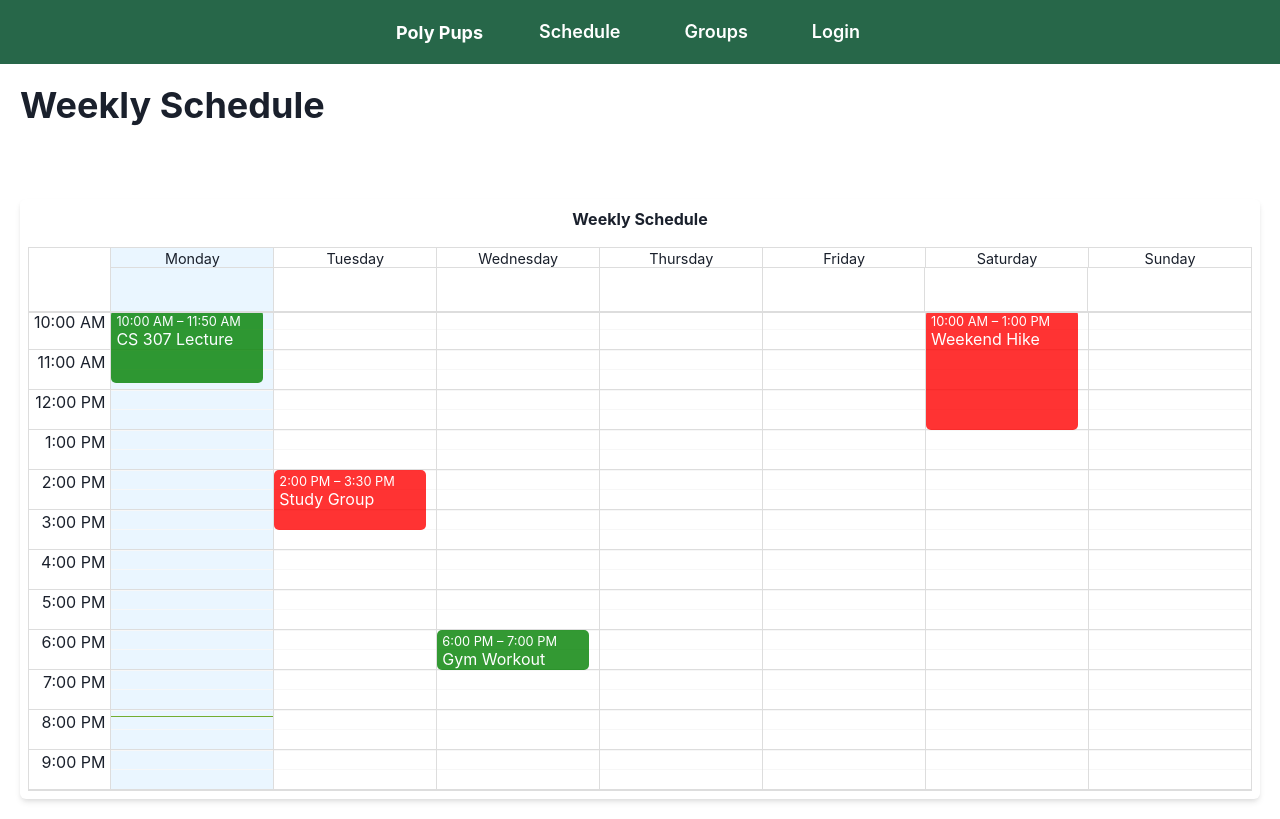
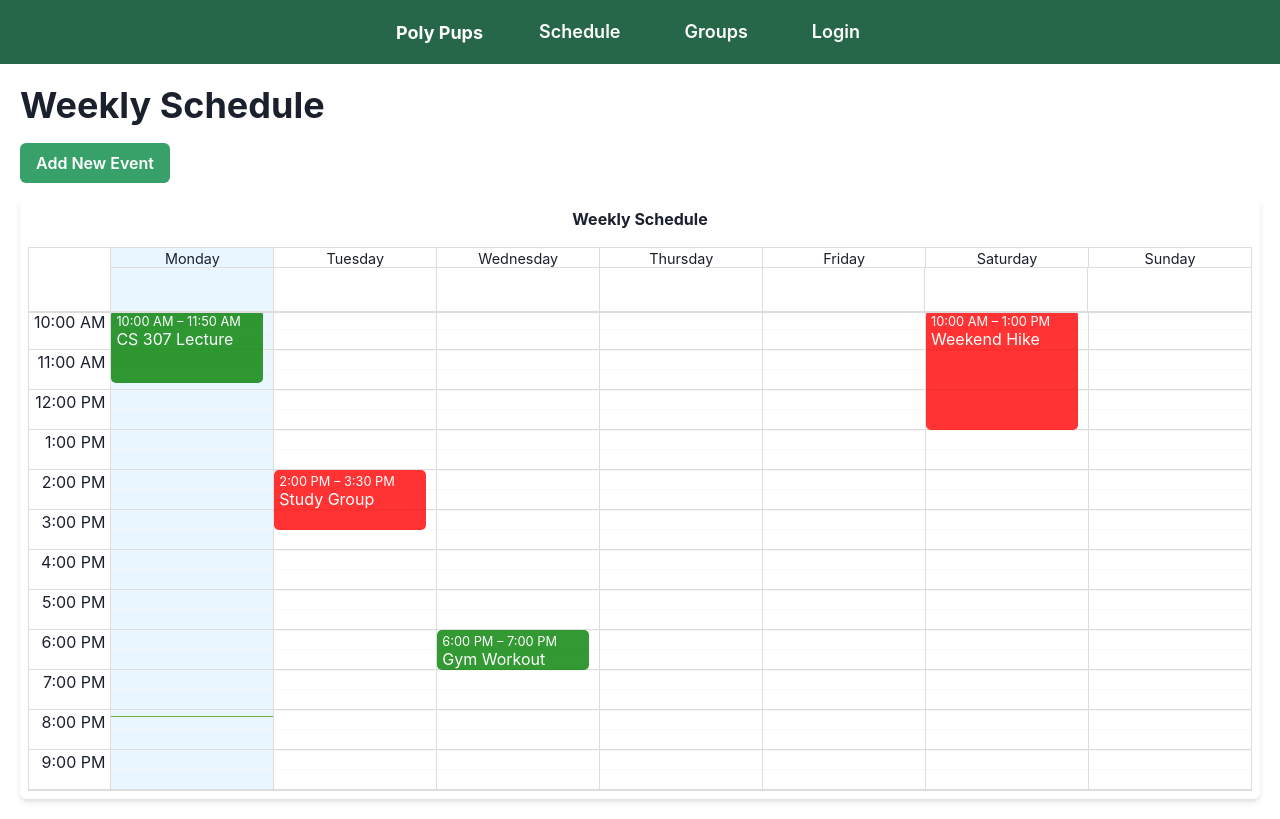
Before and after one commit to jacobmarcus805/CSC307-Google2, a React (Vite) app in the folder packages/react-frontend/: page /schedule in a window 1280 px wide. Built offline with nearby package versions, Linux system fonts and the light colour scheme.

Commit message:
fix button coloring render issue

```diff
--- a/packages/react-frontend/src/pages/schedule.jsx
+++ b/packages/react-frontend/src/pages/schedule.jsx
@@ -307,7 +307,7 @@ function Schedule() {
   return (
     <Box p={5}>
       <Heading mb={4}>Weekly Schedule</Heading>
-      <Button colorScheme="green.700" onClick={handleAddEvent} mb={4}>
+      <Button colorScheme="green" onClick={handleAddEvent} mb={4}>
         Add New Event
       </Button>
       <Box
```
